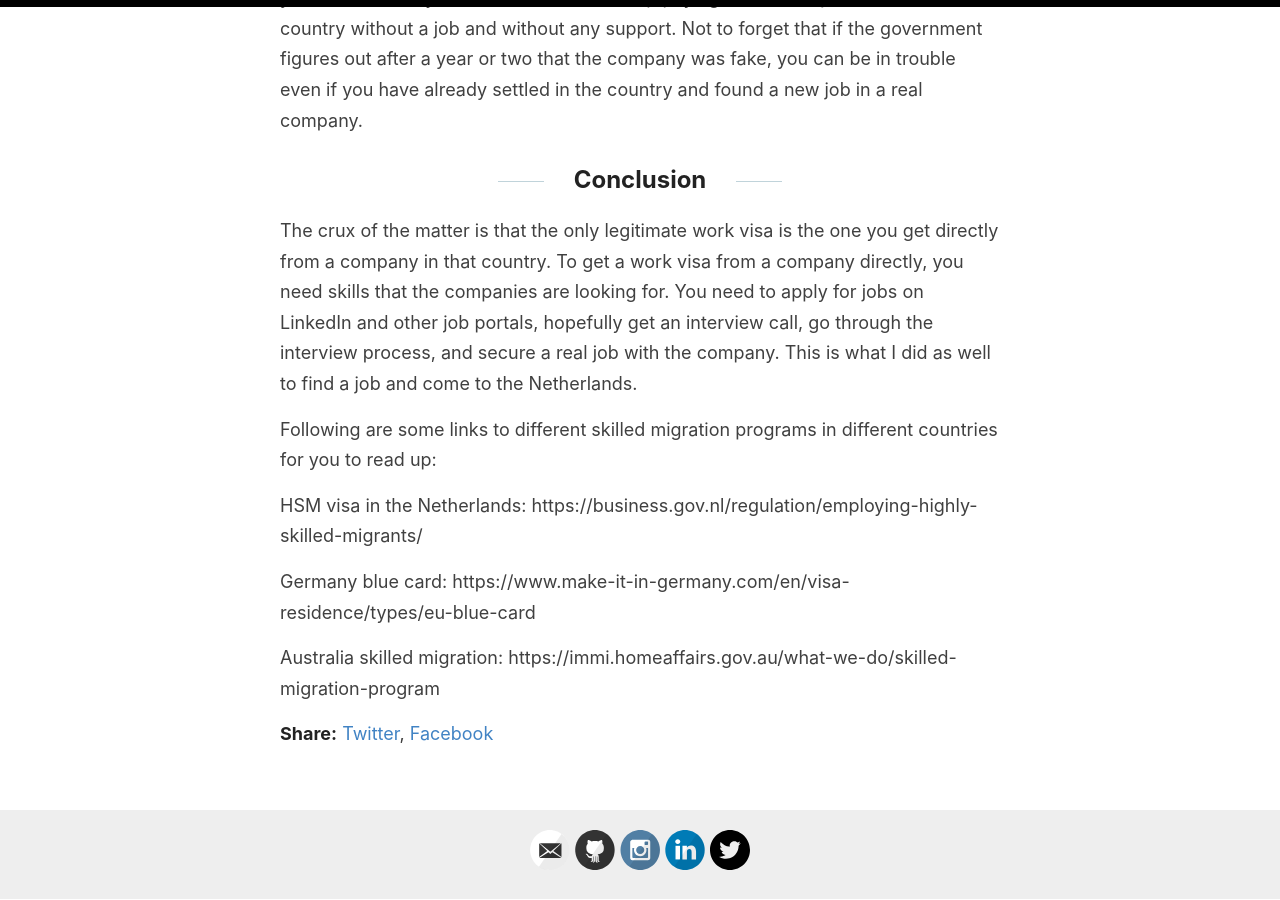
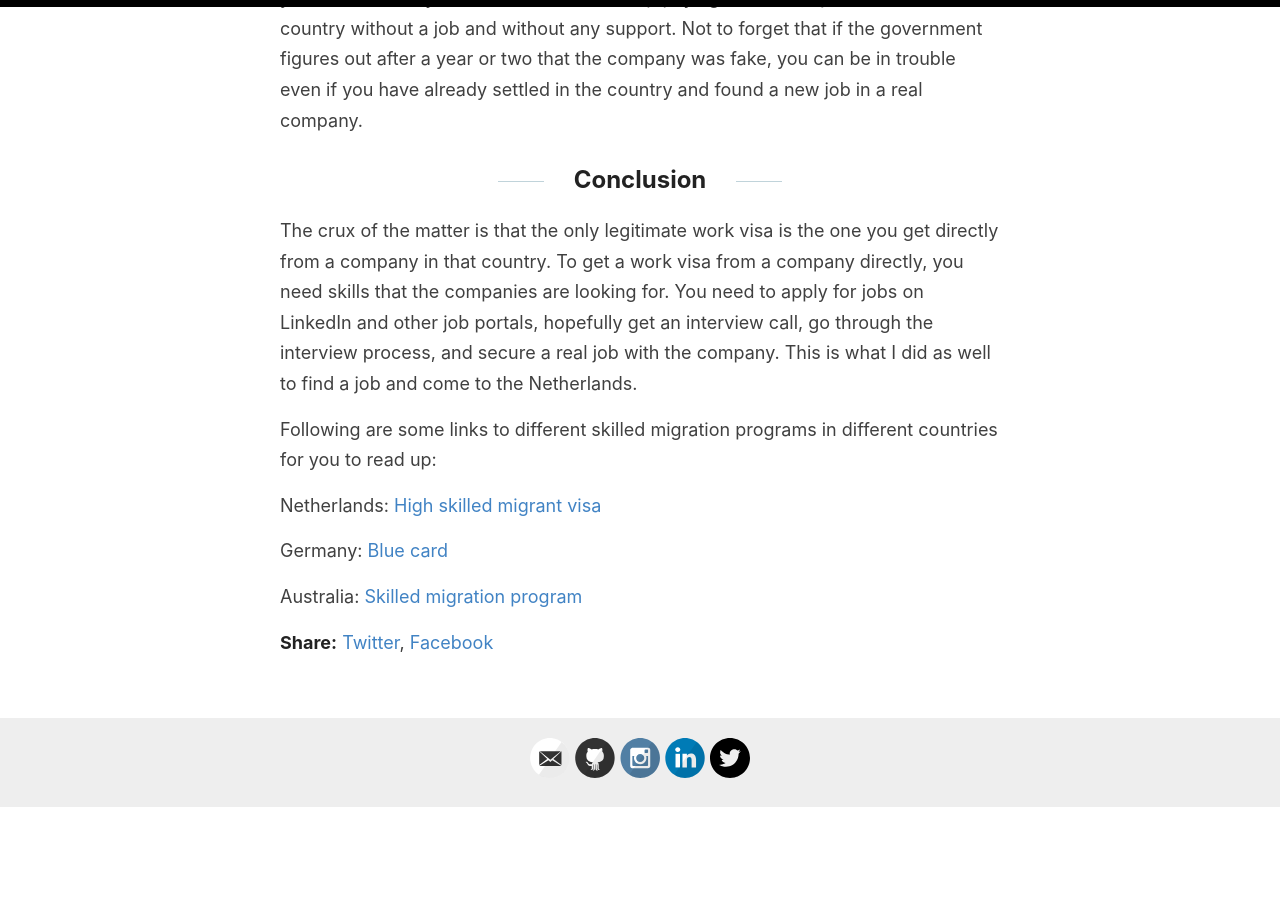
Before and after one commit to Ubaidbutt/ubaidbutt.github.io, a Jekyll site: the page built from _posts/2024-06-15-beware-of-work-visa-scams.md, in a window 1280 px wide and 900 px high, scrolled down 2018 px. Built offline with Jekyll 4.4.1, drawn with Linux system fonts in a browser that asks for light colours; after the commit the page ends 2826 px from its top, so only the background shows below that; some of the changed text lies outside the part shown.

Commit message:
small fixes

```diff
--- a/_posts/2024-06-15-beware-of-work-visa-scams.md
+++ b/_posts/2024-06-15-beware-of-work-visa-scams.md
@@ -24,8 +24,8 @@
 
 Following are some links to different skilled migration programs in different countries for you to read up:
 
-HSM visa in the Netherlands: https://business.gov.nl/regulation/employing-highly-skilled-migrants/
+Netherlands: [High skilled migrant visa](https://business.gov.nl/regulation/employing-highly-skilled-migrants/)
 
-Germany blue card: https://www.make-it-in-germany.com/en/visa-residence/types/eu-blue-card
+Germany: [Blue card](https://www.make-it-in-germany.com/en/visa-residence/types/eu-blue-card)
 
-Australia skilled migration: https://immi.homeaffairs.gov.au/what-we-do/skilled-migration-program
+Australia: [Skilled migration program](https://immi.homeaffairs.gov.au/what-we-do/skilled-migration-program)
```
Also changed, not shown: other parts of _posts/2024-06-15-beware-of-work-visa-scams.md (+1 -1 lines).
